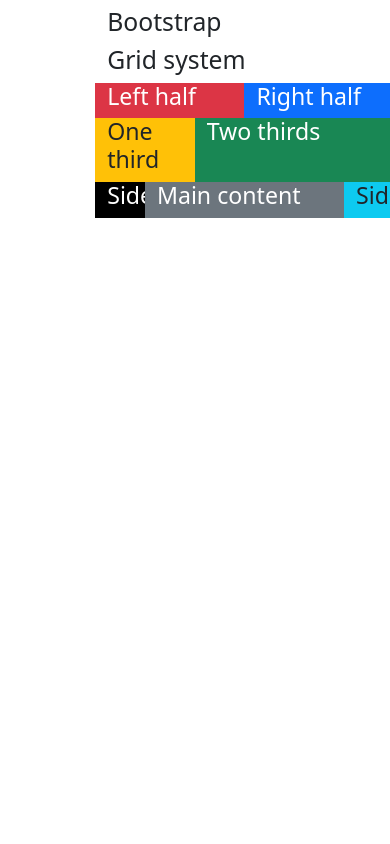
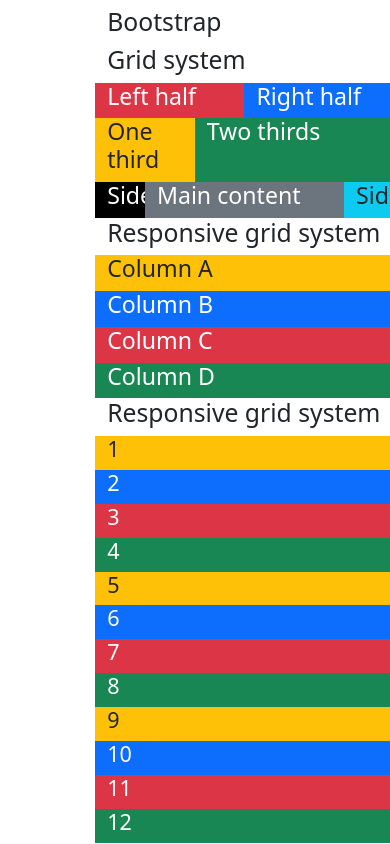
Before and after one commit to kushalkrishnappa/kambaz, a Next.js app: page /Labs/Lab2 in a window 390 px wide. Shown: the part 8822-9666 px from the top of the page. Before the commit the page ends 9041 px from the top, so only its background shows below. Built offline with nearby package versions, Linux system fonts and the light colour scheme.

Commit message:
- Implementing Responsive HTML Content with React Bootstrap Grids

```diff
--- a/app/Labs/Lab2/BootstrapGrids.tsx
+++ b/app/Labs/Lab2/BootstrapGrids.tsx
@@ -8,17 +8,194 @@
       <div id="wd-bs-grid-system">
         <h2>Grid system</h2>
         <Row>
-                <Col className="bg-danger text-white">           <h3>Left half</h3>    </Col>
-                <Col className="bg-primary text-white">          <h3>Right half</h3>   </Col>
+          <Col className="bg-danger text-white">
+            {" "}
+            <h3>Left half</h3>{" "}
+          </Col>
+          <Col className="bg-primary text-white">
+            {" "}
+            <h3>Right half</h3>{" "}
+          </Col>
         </Row>
         <Row>
-                <Col xs={4} className="bg-warning">              <h3>One third</h3>    </Col>
-                <Col xs={8} className="bg-success text-white">   <h3>Two thirds</h3>   </Col>
+          <Col xs={4} className="bg-warning">
+            {" "}
+            <h3>One third</h3>{" "}
+          </Col>
+          <Col xs={8} className="bg-success text-white">
+            {" "}
+            <h3>Two thirds</h3>{" "}
+          </Col>
         </Row>
         <Row>
-                <Col xs={2} className="bg-black text-white">     <h3>Sidebar</h3>      </Col>
-                <Col xs={8} className="bg-secondary text-white"> <h3>Main content</h3> </Col>
-                <Col xs={2} className="bg-info">                 <h3>Sidebar</h3>      </Col>
+          <Col xs={2} className="bg-black text-white">
+            {" "}
+            <h3>Sidebar</h3>{" "}
+          </Col>
+          <Col xs={8} className="bg-secondary text-white">
+            {" "}
+            <h3>Main content</h3>{" "}
+          </Col>
+          <Col xs={2} className="bg-info">
+            {" "}
+            <h3>Sidebar</h3>{" "}
+          </Col>
+        </Row>
+      </div>
+
+      <div id="wd-bs-responsive-grids">
+        <h2>Responsive grid system</h2>
+        <Row>
+          <Col xs={12} md={6} xl={3} className="bg-warning">
+            <h3>Column A</h3>
+          </Col>
+          <Col xs={12} md={6} xl={3} className="bg-primary text-white">
+            <h3>Column B</h3>
+          </Col>
+          <Col xs={12} md={6} xl={3} className="bg-danger text-white">
+            <h3>Column C</h3>
+          </Col>
+          <Col xs={12} md={6} xl={3} className="bg-success text-white">
+            <h3>Column D</h3>
+          </Col>
+        </Row>
+      </div>
+
+      <div id="wd-bs-responsive-dramatic">
+        <h2>Responsive grid system</h2>
+        <Row>
+          <Col
+            xs={12}
+            sm={6}
+            md={4}
+            lg={3}
+            xl={2}
+            xxl={1}
+            className="bg-warning"
+          >
+            <h4>1</h4>
+          </Col>
+          <Col
+            xs={12}
+            sm={6}
+            md={4}
+            lg={3}
+            xl={2}
+            xxl={1}
+            className="bg-primary text-white"
+          >
+            <h4>2</h4>
+          </Col>
+          <Col
+            xs={12}
+            sm={6}
+            md={4}
+            lg={3}
+            xl={2}
+            xxl={1}
+            className="bg-danger text-white"
+          >
+            <h4>3</h4>
+          </Col>
+          <Col
+            xs={12}
+            sm={6}
+            md={4}
+            lg={3}
+            xl={2}
+            xxl={1}
+            className="bg-success text-white"
+          >
+            <h4>4</h4>
+          </Col>
+          <Col
+            xs={12}
+            sm={6}
+            md={4}
+            lg={3}
+            xl={2}
+            xxl={1}
+            className="bg-warning"
+          >
+            <h4>5</h4>
+          </Col>
+          <Col
+            xs={12}
+            sm={6}
+            md={4}
+            lg={3}
+            xl={2}
+            xxl={1}
+            className="bg-primary text-white"
+          >
+            <h4>6</h4>
+          </Col>
+          <Col
+            xs={12}
+            sm={6}
+            md={4}
+            lg={3}
+            xl={2}
+            xxl={1}
+            className="bg-danger text-white"
+          >
+            <h4>7</h4>
+          </Col>
+          <Col
+            xs={12}
+            sm={6}
+            md={4}
+            lg={3}
+            xl={2}
+            xxl={1}
+            className="bg-success text-white"
+          >
+            <h4>8</h4>
+          </Col>
+          <Col
+            xs={12}
+            sm={6}
+            md={4}
+            lg={3}
+            xl={2}
+            xxl={1}
+            className="bg-warning"
+          >
+            <h4>9</h4>
+          </Col>
+          <Col
+            xs={12}
+            sm={6}
+            md={4}
+            lg={3}
+            xl={2}
+            xxl={1}
+            className="bg-primary text-white"
+          >
+            <h4>10</h4>
+          </Col>
+          <Col
+            xs={12}
+            sm={6}
+            md={4}
+            lg={3}
+            xl={2}
+            xxl={1}
+            className="bg-danger text-white"
+          >
+            <h4>11</h4>
+          </Col>
+          <Col
+            xs={12}
+            sm={6}
+            md={4}
+            lg={3}
+            xl={2}
+            xxl={1}
+            className="bg-success text-white"
+          >
+            <h4>12</h4>
+          </Col>
         </Row>
       </div>
     </div>
```
Lines whose indentation alone changed are shown as unchanged.
